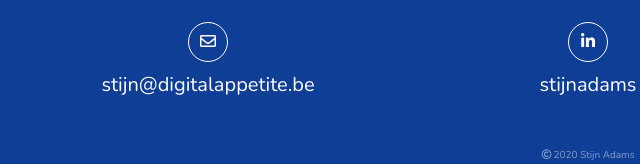
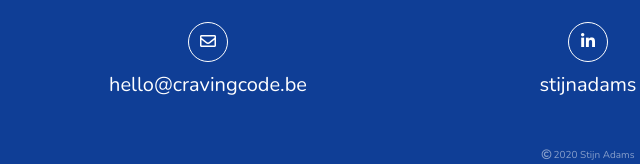
Before and after one commit to digitalappetite/stijnadams.com, a website: page index.html in a window 1280 px wide. Shown: the part 2569-2733 px from the top of the page, 52-692 px from the left. Drawn offline with nearby package versions, Linux system fonts and the light colour scheme; files that its build step writes are made by us from their sources.

Commit message:
update email address

```diff
--- a/index.html
+++ b/index.html
@@ -77,7 +77,7 @@
             <div class="row">
                 <div class="col-md-12 text-center">
                     <ul class="horizontal-list contact-info">
-                        <li class="circle icon-link"><a href="mailto:stijn@digitalappetite.be" target="_blank"><i
+                        <li class="circle icon-link"><a href="mailto:hello@cravingcode.be" target="_blank"><i
                                     class="far fa-envelope"></i></a></li>
                         <li class="circle icon-link"><a href="https://be.linkedin.com/in/stijnadams" target="_blank"><i
                                     class="fab fa-linkedin-in"></i></a></li>
@@ -256,13 +256,13 @@
             <div class="row">
                 <div class="col-md-4 col-sm-12 col-xs-12">
                     <div class="item">
-                        <a href="mailto:stijn@digitalappetite.be" target="_blank">
+                        <a href="mailto:hello@cravingcode.be" target="_blank">
                             <div class="circle icon-wrapper">
                                 <div class="circle icon">
                                     <i class="far fa-envelope"></i>
                                 </div>
                             </div>
-                            <div class="username js-sa-mail-placeholder">stijn@digitalappetite.be</div>
+                            <div class="username js-sa-mail-placeholder">hello@cravingcode.be</div>
                         </a>
                     </div>
                 </div>
--- a/js/main.js
+++ b/js/main.js
@@ -115,9 +115,9 @@
     }
 
     function makeEmail() {
-        var user = "stijn",
+        var user = "hello",
             at = String.fromCharCode(Math.pow(2,6)),
-            domain = "digitalappetite",
+            domain = "cravingcode",
             extension = "be";
 
         return user + at + domain + '.' + extension
```
